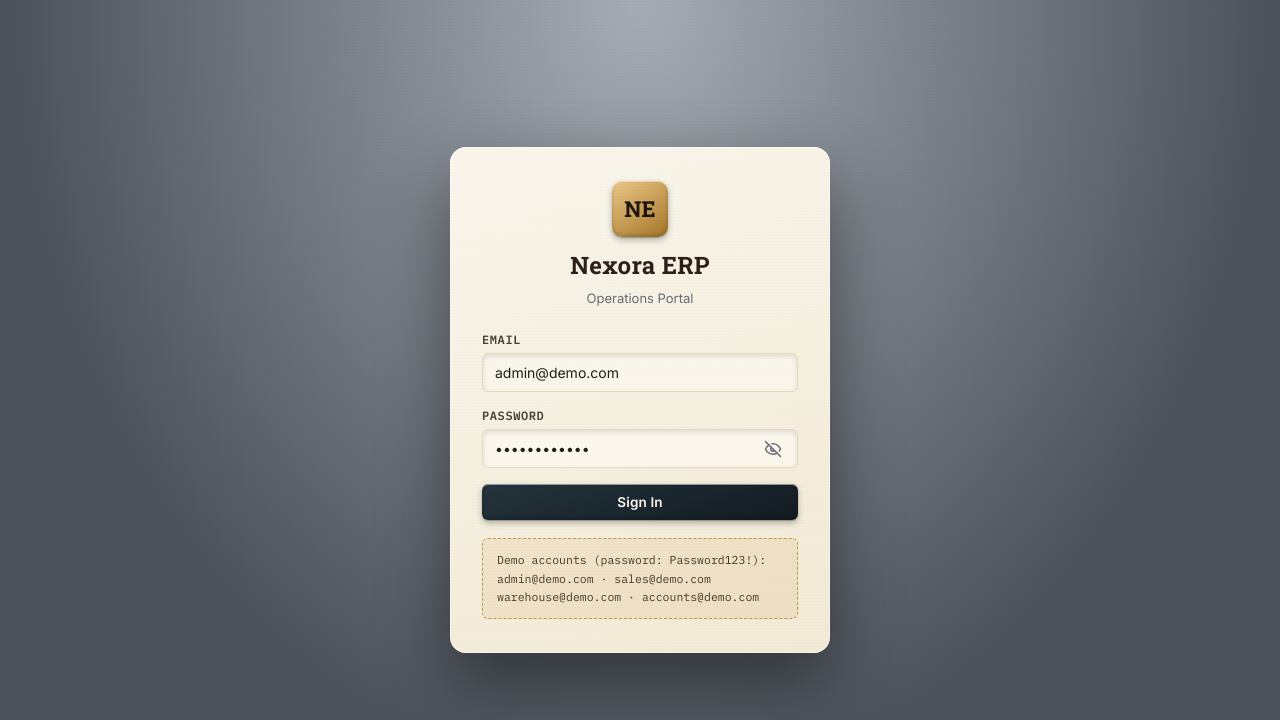
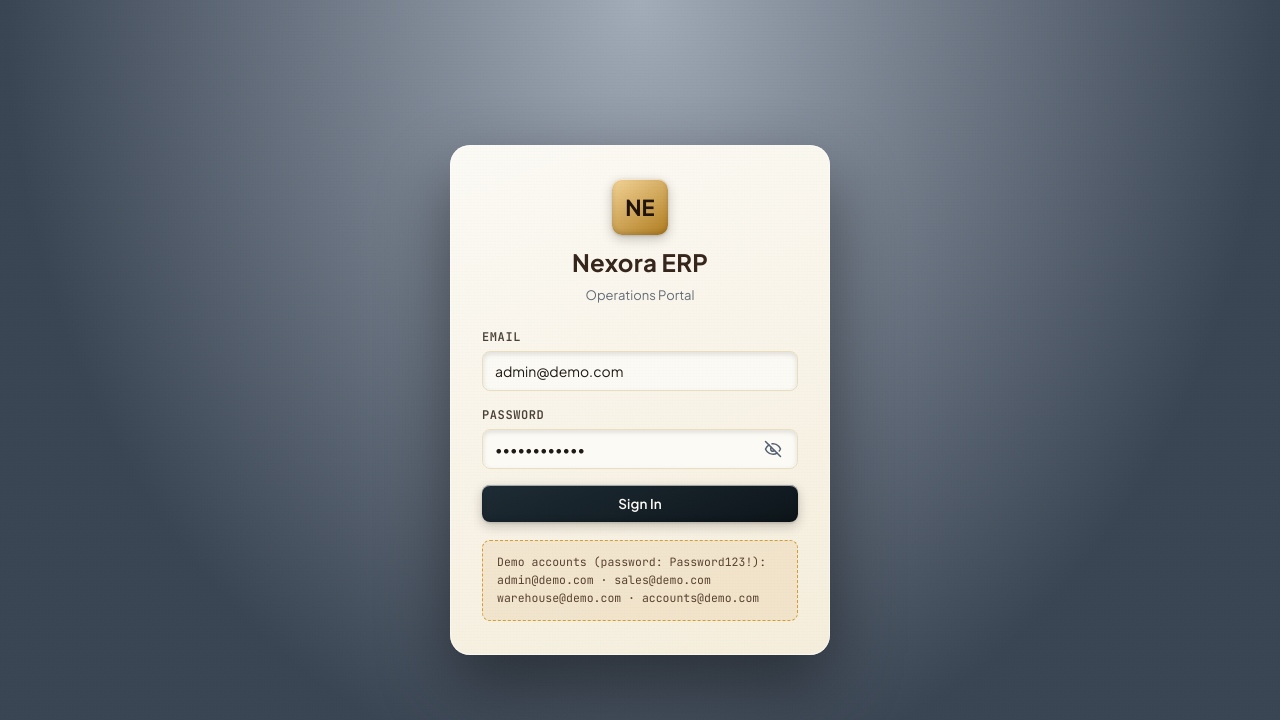
Before and after one commit to saisanthu07/Nexora-ERP, a React (Vite) app in the folder frontend/: page /login in a window 1280 px wide. Shown: the top 720 px of the page. Built offline with nearby package versions, Linux system fonts and the light colour scheme; no server answers.

Commit message:
style(ui): upgrade font system to Plus Jakarta Sans and JetBrains Mono with elevated elevation shadows

```diff
--- a/frontend/index.html
+++ b/frontend/index.html
@@ -8,7 +8,7 @@
     <link rel="preconnect" href="https://fonts.googleapis.com" />
     <link rel="preconnect" href="https://fonts.gstatic.com" crossorigin />
     <link
-      href="https://fonts.googleapis.com/css2?family=IBM+Plex+Mono:wght@400;500;600&family=Inter:wght@400;500;600;700&family=Roboto+Slab:wght@500;600;700&display=swap"
+      href="https://fonts.googleapis.com/css2?family=IBM+Plex+Mono:wght@400;500;600&family=Inter:wght@400;500;600;700&family=JetBrains+Mono:wght@400;500;600;700&family=Plus+Jakarta+Sans:wght@400;500;600;700;800&family=Roboto+Slab:wght@500;600;700&display=swap"
       rel="stylesheet"
     />
   </head>
--- a/frontend/src/styles/global.css
+++ b/frontend/src/styles/global.css
@@ -6,58 +6,58 @@
    ========================================================================== */
 
 :root {
-  /* --- materials --- */
-  --steel-100: #e4e7ea;
-  --steel-200: #c9ced3;
-  --steel-300: #a7adb4;
-  --steel-400: #868d95;
-  --steel-500: #656d76;
-  --steel-600: #4b525a;
-  --steel-700: #363c42;
+  /* --- materials & luxury palette --- */
+  --steel-100: #eef2f6;
+  --steel-200: #d0d7de;
+  --steel-300: #a3acb9;
+  --steel-400: #768192;
+  --steel-500: #546070;
+  --steel-600: #3b4654;
+  --steel-700: #242c37;
 
-  --walnut-300: #7a5c41;
-  --walnut-500: #4a3728;
-  --walnut-700: #2e2015;
-  --walnut-900: #1c130c;
+  --walnut-300: #8c6a4e;
+  --walnut-500: #594231;
+  --walnut-700: #36261b;
+  --walnut-900: #20140c;
 
-  --paper-100: #faf6ec;
-  --paper-200: #f2ead6;
-  --paper-300: #e6d9b8;
-  --paper-ruled: #d8c79c;
+  --paper-100: #fcfaf5;
+  --paper-200: #f5eedc;
+  --paper-300: #e9debf;
+  --paper-ruled: #dbcc9e;
 
-  --navy-500: #24333c;
-  --navy-600: #1a262d;
-  --navy-700: #121b20;
+  --navy-500: #1e2c35;
+  --navy-600: #141f26;
+  --navy-700: #0d151a;
 
-  --brass-300: #ecc888;
-  --brass-500: #c8963e;
-  --brass-600: #a67628;
-  --brass-700: #7a5518;
+  --brass-300: #f3d498;
+  --brass-500: #d49e35;
+  --brass-600: #b07d20;
+  --brass-700: #855b11;
 
-  --felt-500: #3f5d4d;
-  --felt-600: #2f4739;
+  --felt-500: #38644e;
+  --felt-600: #274737;
 
-  --rust-500: #a3402f;
-  --rust-600: #832f21;
+  --rust-500: #b54736;
+  --rust-600: #913324;
 
-  --ink: #241d16;
+  --ink: #1f1a14;
   --ink-soft: #4a4137;
 
-  /* --- type --- */
-  --font-display: 'Roboto Slab', Georgia, serif;
-  --font-body: 'Inter', system-ui, -apple-system, sans-serif;
-  --font-mono: 'IBM Plex Mono', 'Courier New', monospace;
+  /* --- typography --- */
+  --font-display: 'Plus Jakarta Sans', 'Inter', system-ui, sans-serif;
+  --font-body: 'Plus Jakarta Sans', 'Inter', system-ui, -apple-system, sans-serif;
+  --font-mono: 'JetBrains Mono', 'IBM Plex Mono', monospace;
 
-  /* --- elevation tokens (embossed / pressed) --- */
-  --emboss-raised: 0 1px 0 rgba(255, 255, 255, 0.5) inset, 0 -2px 4px rgba(0, 0, 0, 0.18) inset,
-    0 3px 6px rgba(0, 0, 0, 0.28), 0 1px 1px rgba(0, 0, 0, 0.2);
-  --emboss-pressed: 0 2px 5px rgba(0, 0, 0, 0.35) inset, 0 1px 0 rgba(255, 255, 255, 0.15) inset;
-  --panel-shadow: 0 10px 24px rgba(18, 15, 10, 0.35), 0 2px 6px rgba(18, 15, 10, 0.25);
-  --card-shadow: 0 6px 16px rgba(36, 29, 22, 0.14), 0 1px 3px rgba(36, 29, 22, 0.12);
+  /* --- elevation tokens --- */
+  --emboss-raised: 0 1px 0 rgba(255, 255, 255, 0.6) inset, 0 -2px 5px rgba(0, 0, 0, 0.15) inset,
+    0 4px 12px rgba(18, 15, 10, 0.22), 0 1px 3px rgba(0, 0, 0, 0.15);
+  --emboss-pressed: 0 3px 6px rgba(0, 0, 0, 0.35) inset, 0 1px 0 rgba(255, 255, 255, 0.2) inset;
+  --panel-shadow: 0 16px 36px rgba(18, 15, 10, 0.38), 0 4px 10px rgba(18, 15, 10, 0.22);
+  --card-shadow: 0 8px 24px rgba(36, 29, 22, 0.12), 0 2px 6px rgba(36, 29, 22, 0.08);
 
-  --radius-sm: 6px;
-  --radius-md: 10px;
-  --radius-lg: 16px;
+  --radius-sm: 8px;
+  --radius-md: 12px;
+  --radius-lg: 20px;
 }
 
 * {
```
